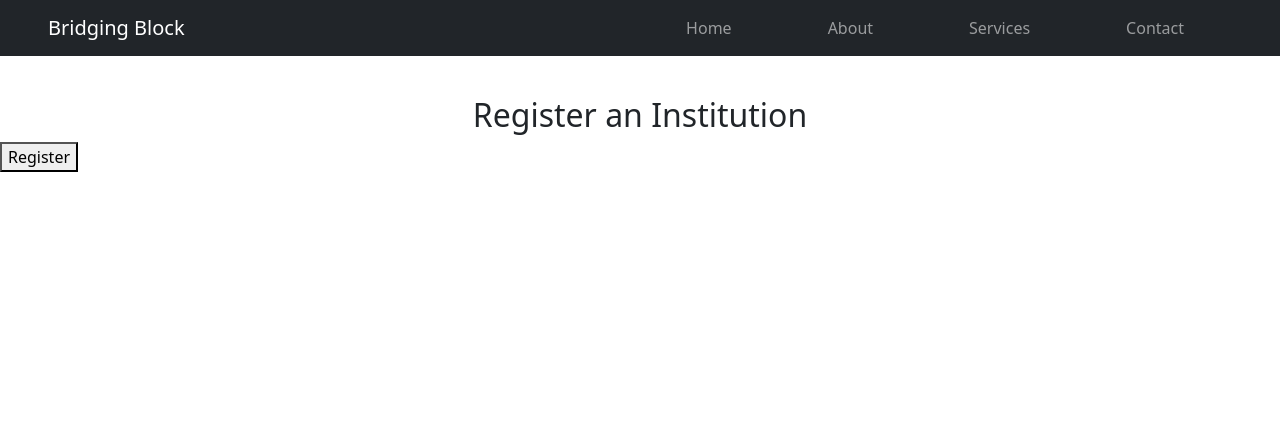
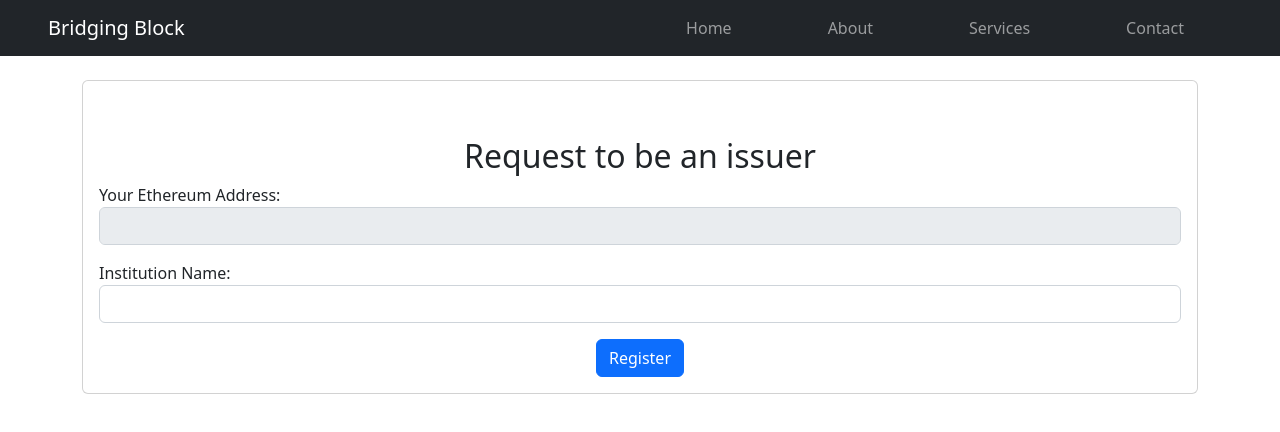
Before and after one commit to Kobani-FM/bridging-block, a React (Create React App) app in the folder src/frontend/: page /ins-meta-wallet/ins-register in a window 1280 px wide. Shown: the top 432 px of the page. Built offline with nearby package versions, Linux system fonts and the light colour scheme; what web3 would draw is missing.

Commit message:
requested to be an issuer in SC

```diff
--- a/src/frontend/src/components/instituation/ins-register.js
+++ b/src/frontend/src/components/instituation/ins-register.js
@@ -1,19 +1,33 @@
-// Not imp: need to add its fun to SC
-
-import React from 'react';
+import React, { useState, useEffect } from 'react';
 import SmartContractInteraction from '../contract/SmartContractInteraction';
 import ContactABI from "../../constant/ContractABI.json";
-import {contractAddress} from '../../constant/config';
+import { contractAddress } from '../../constant/config';
+
 function RegisterInstitution() {
+    const [institutionName, setInstitutionName] = useState('');
+    const [userAddress, setUserAddress] = useState('');
 
-    const registerInstitution = async () => {
+    useEffect(() => {
+        if (typeof window.ethereum !== 'undefined') {
+            window.ethereum
+                .request({ method: 'eth_requestAccounts' })
+                .then((accounts) => {
+                    setUserAddress(accounts[0]);
+                })
+                .catch((error) => {
+                    console.error('Error connecting to MetaMask:', error);
+                });
+        }
+    }, []);
 
-        const contractInstance = SmartContractInteraction.getContractInstance(ContactABI,contractAddress);
+    const handleRegister = async () => {
+        const contractInstance = SmartContractInteraction.getContractInstance(ContactABI, contractAddress);
+
         try {
-            const tx = await contractInstance.methods.registerInstitution(
-                'Institution Address',
-                'Institution Name'
-            ).send({ from: 'Ethereum Address' });
+            const tx = await contractInstance.methods.issuerRequest(
+                userAddress,
+                institutionName
+            ).send({ from: userAddress });
 
             console.log('Transaction Hash:', tx.transactionHash);
         } catch (error) {
@@ -22,9 +36,39 @@ function RegisterInstitution() {
     };
 
     return (
-        <div>
-            <h2>Register an Institution</h2>
-            <button onClick={registerInstitution}>Register</button>
+        <div className="container mt-4">
+            <div className="card">
+                <div className="card-body">
+                    <h2 className="card-title">Request to be an issuer</h2>
+                    <form>
+                        <div className="form-group mb-3">
+                            <label htmlFor="institutionAddress">Your Ethereum Address:</label>
+                            <input
+                                type="text"
+                                id="institutionAddress"
+                                className="form-control"
+                                value={userAddress}
+                                disabled
+                            />
+                        </div>
+                        <div className="form-group mb-3">
+                            <label htmlFor="institutionName">Institution Name:</label>
+                            <input
+                                type="text"
+                                id="institutionName"
+                                className="form-control"
+                                value={institutionName}
+                                onChange={(e) => setInstitutionName(e.target.value)}
+                            />
+                        </div>
+                        <div className="text-center">
+                            <button type="button" className="btn btn-primary" onClick={handleRegister}>
+                                Register
+                            </button>
+                        </div>
+                    </form>
+                </div>
+            </div>
         </div>
     );
 }
```
